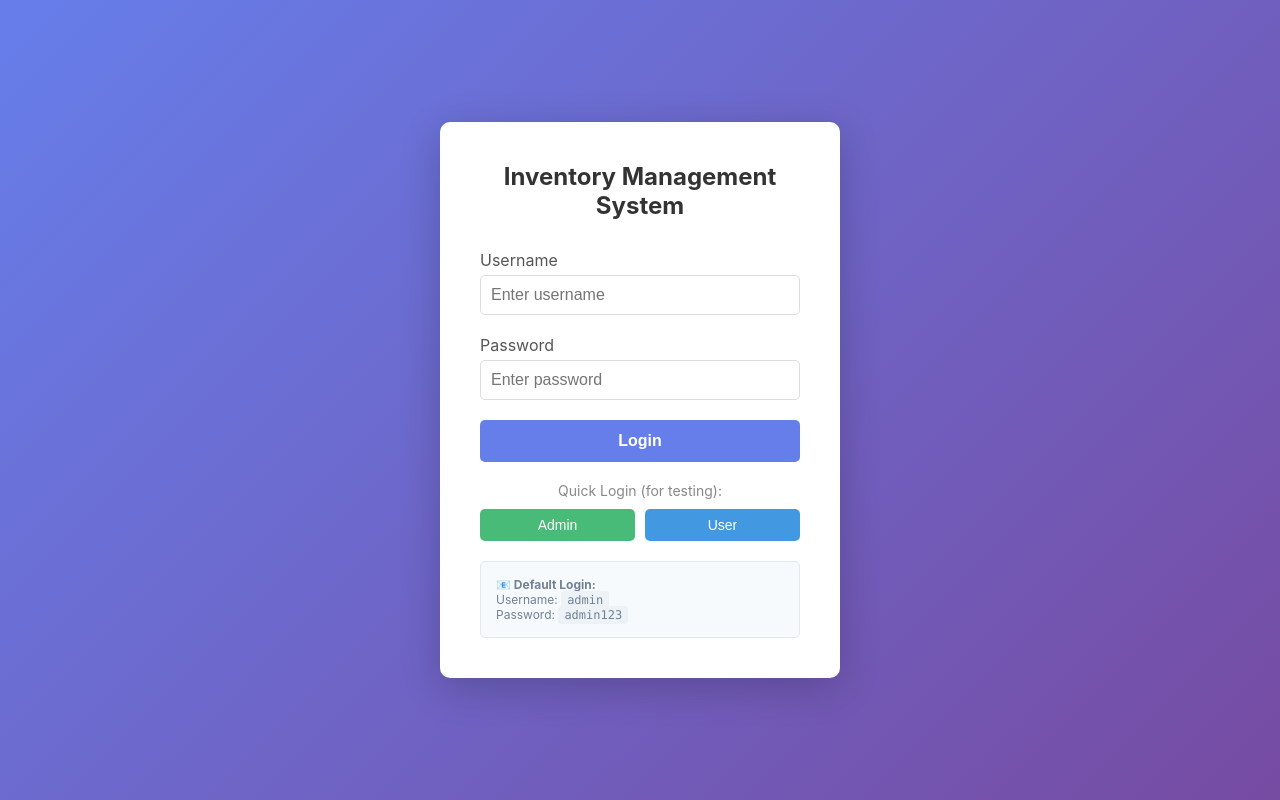
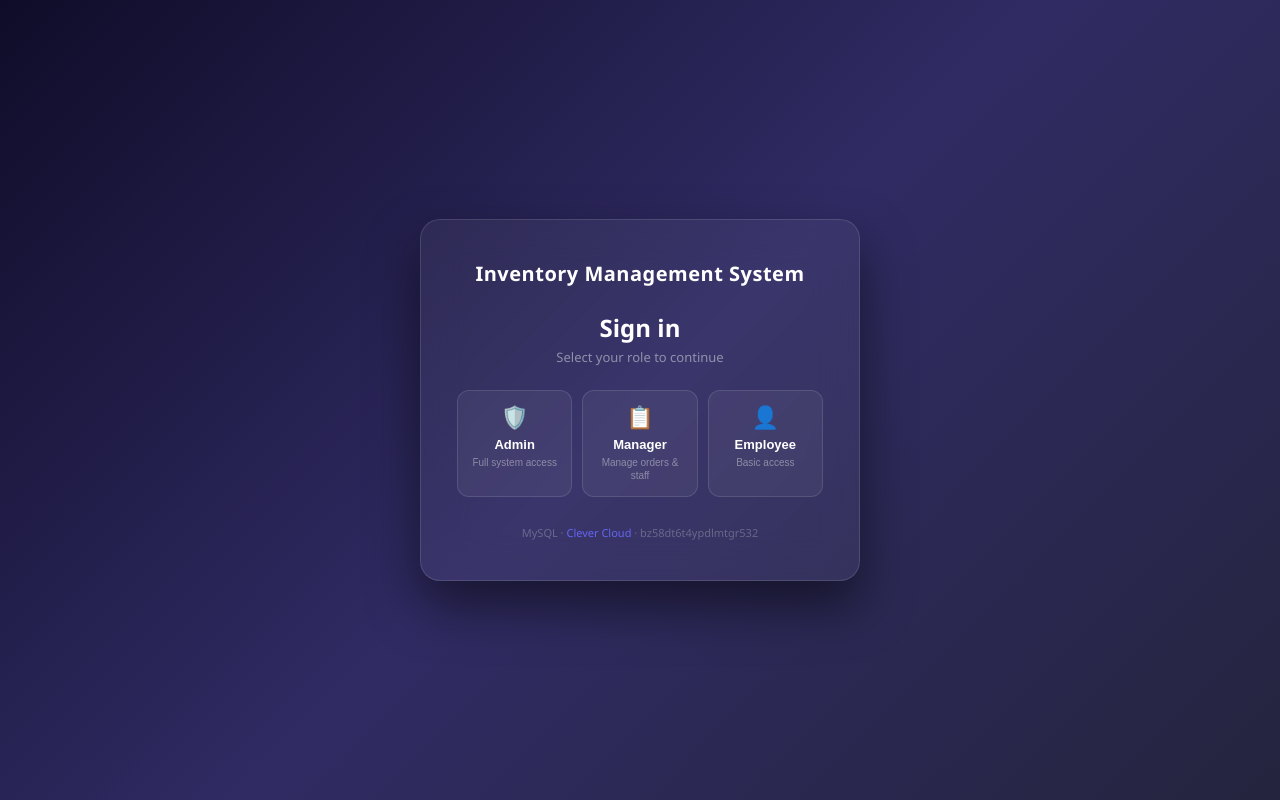
Before and after one commit to yogabalan07/Team-5, a React (Create React App) app in the folder frontend/: page /login in a window 1280 px wide. Built offline with nearby package versions, Linux system fonts and the light colour scheme; no server answers.

Commit message:
Update Login.jsx

```diff
--- a/frontend/src/pages/Login.jsx
+++ b/frontend/src/pages/Login.jsx
@@ -3,178 +3,296 @@ import { useNavigate } from 'react-router-dom';
 import { useAuth } from '../context/AuthContext.jsx';
 import { toast } from 'react-toastify';
 
-const Login = () => {
-    const [username, setUsername] = useState('');
-    const [password, setPassword] = useState('');
+const ROLES = [
+  { value: "Admin", label: "Admin", icon: "🛡️", desc: "Full system access" },
+  { value: "Manager", label: "Manager", icon: "📋", desc: "Manage orders & staff" },
+  { value: "User", label: "Employee", icon: "👤", desc: "Basic access" },
+];
+
+const LoginPage = () => {
+  const [selectedRole, setSelectedRole] = useState(null);
+  const [form, setForm] = useState({ username: "", password: "" });
+  const [error, setError] = useState("");
   const [loading, setLoading] = useState(false);
+  const navigate = useNavigate();
   const { login } = useAuth();
-    const navigate = useNavigate();
 
-    const handleSubmit = async (e) => {
+  const handleChange = (e) => {
+    setForm({ ...form, [e.target.name]: e.target.value });
+    setError("");
+  };
+
+  const handleRoleSelect = (role) => {
+    setSelectedRole(role);
+    setError("");
+    setForm({ username: "", password: "" });
+  };
+
+  const handleLogin = async (e) => {
     e.preventDefault();
+    if (!selectedRole) {
+      setError("Please select a role first.");
+      return;
+    }
+
     setLoading(true);
-        const result = await login(username, password);
-        setLoading(false);
+    setError("");
 
+    try {
+      const result = await login(form.username, form.password);
       if (result.success) {
         toast.success('Login successful!');
         navigate('/dashboard');
       } else {
-            toast.error(result.error || 'Login failed. Please try again.');
+        setError(result.error || 'Login failed. Please try again.');
+      }
+    } catch (err) {
+      setError(err.response?.data?.message || err.message || 'Login failed. Please try again.');
+    } finally {
+      setLoading(false);
     }
   };
 
-    // Quick login function for testing
-    const quickLogin = (user, pass) => {
-        setUsername(user);
-        setPassword(pass);
-        // Auto submit after setting credentials
-        setTimeout(() => {
-            document.getElementById('login-form').dispatchEvent(
-                new Event('submit', { cancelable: true, bubbles: true })
+  // ── Login screen ────────────────────────────────────────────────────────────
+  return (
+    <div style={s.wrapper}>
+      <div style={s.card}>
+
+        {/* Brand */}
+        <div style={s.brand}>
+
+          <span style={s.brandName}>Inventory Management System</span>
+        </div>
+
+        <h1 style={s.title}>Sign in</h1>
+        <p style={s.subtitle}>Select your role to continue</p>
+
+        {/* Role selector */}
+        <div style={s.roleGrid}>
+          {ROLES.map((role) => {
+            const active = selectedRole?.value === role.value;
+            return (
+              <button
+                key={role.value}
+                type="button"
+                onClick={() => handleRoleSelect(role)}
+                style={{
+                  ...s.roleCard,
+                  ...(active ? s.roleCardActive : {}),
+                }}
+              >
+                <span style={s.roleIcon}>{role.icon}</span>
+                <span style={{ ...s.roleLabel, color: active ? "#a5b4fc" : "#fff" }}>
+                  {role.label}
+                </span>
+                <span style={s.roleDesc}>{role.desc}</span>
+                {active && <div style={s.roleCheck}>✓</div>}
+              </button>
             );
-        }, 100);
-    };
+          })}
+        </div>
 
-    return (
+        {/* Credentials form — shown after role is picked */}
         <div style={{
-            display: 'flex',
-            justifyContent: 'center',
-            alignItems: 'center',
-            minHeight: '100vh',
-            background: 'linear-gradient(135deg, #667eea 0%, #764ba2 100%)'
+          ...s.formWrap,
+          maxHeight: selectedRole ? "400px" : "0px",
+          opacity: selectedRole ? 1 : 0,
+          overflow: "hidden",
+          transition: "max-height 0.4s ease, opacity 0.3s ease",
         }}>
-            <div style={{
-                background: 'white',
-                padding: '40px',
-                borderRadius: '10px',
-                boxShadow: '0 10px 40px rgba(0,0,0,0.2)',
-                width: '100%',
-                maxWidth: '400px'
-            }}>
-                <h2 style={{ textAlign: 'center', marginBottom: '30px', color: '#333' }}>
-                    Inventory Management System
-                </h2>
+          <form onSubmit={handleLogin} style={s.form}>
 
-                <form id="login-form" onSubmit={handleSubmit}>
-                    <div style={{ marginBottom: '20px' }}>
-                        <label style={{ display: 'block', marginBottom: '5px', color: '#555' }}>
-                            Username
-                        </label>
+            <div style={s.divider}>
+              <span style={s.dividerLine} />
+              <span style={s.dividerText}>
+                {selectedRole ? `${selectedRole.label} credentials` : ""}
+              </span>
+              <span style={s.dividerLine} />
+            </div>
+
+            {/* Username */}
+            <div style={s.fieldGroup}>
+              <label style={s.label} htmlFor="username">Username</label>
+              <div style={s.inputWrapper}>
+                <span style={s.inputIcon}>👤</span>
                 <input
+                  id="username"
+                  name="username"
                   type="text"
-                            value={username}
-                            onChange={(e) => setUsername(e.target.value)}
                   placeholder="Enter username"
-                            style={{
-                                width: '100%',
-                                padding: '10px',
-                                border: '1px solid #ddd',
-                                borderRadius: '5px',
-                                fontSize: '16px'
-                            }}
+                  value={form.username}
+                  onChange={handleChange}
                   required
+                  style={s.input}
+                  autoComplete="username"
                 />
               </div>
+            </div>
 
-                    <div style={{ marginBottom: '20px' }}>
-                        <label style={{ display: 'block', marginBottom: '5px', color: '#555' }}>
-                            Password
-                        </label>
+            {/* Password */}
+            <div style={s.fieldGroup}>
+              <label style={s.label} htmlFor="password">Password</label>
+              <div style={s.inputWrapper}>
+                <span style={s.inputIcon}>🔒</span>
                 <input
+                  id="password"
+                  name="password"
                   type="password"
-                            value={password}
-                            onChange={(e) => setPassword(e.target.value)}
                   placeholder="Enter password"
-                            style={{
-                                width: '100%',
-                                padding: '10px',
-                                border: '1px solid #ddd',
-                                borderRadius: '5px',
-                                fontSize: '16px'
-                            }}
+                  value={form.password}
+                  onChange={handleChange}
                   required
+                  style={s.input}
+                  autoComplete="current-password"
                 />
               </div>
+            </div>
+
+            {error && (
+              <div style={s.errorBox}>
+                <span>⚠️</span> {error}
+              </div>
+            )}
 
             <button
               type="submit"
               disabled={loading}
-                        style={{
-                            width: '100%',
-                            padding: '12px',
-                            background: '#667eea',
-                            color: 'white',
-                            border: 'none',
-                            borderRadius: '5px',
-                            fontSize: '16px',
-                            fontWeight: 'bold',
-                            cursor: 'pointer',
-                            transition: 'background 0.3s'
-                        }}
-                        onMouseEnter={(e) => e.target.style.background = '#5a67d8'}
-                        onMouseLeave={(e) => e.target.style.background = '#667eea'}
+              style={{ ...s.submitBtn, opacity: loading ? 0.75 : 1 }}
             >
-                        {loading ? 'Logging in...' : 'Login'}
+              {loading ? "⟳ Signing in..." : `Sign In as ${selectedRole?.label}`}
             </button>
           </form>
-
-                {/* Quick Login Buttons - For Testing */}
-                <div style={{ marginTop: '20px' }}>
-                    <p style={{ textAlign: 'center', color: '#888', fontSize: '14px', marginBottom: '10px' }}>
-                        Quick Login (for testing):
-                    </p>
-                    <div style={{ display: 'flex', gap: '10px' }}>
-                        <button
-                            onClick={() => quickLogin('admin', 'admin123')}
-                            style={{
-                                flex: 1,
-                                padding: '8px',
-                                background: '#48bb78',
-                                color: 'white',
-                                border: 'none',
-                                borderRadius: '5px',
-                                cursor: 'pointer',
-                                fontSize: '14px'
-                            }}
-                        >
-                            Admin
-                        </button>
-                        <button
-                            onClick={() => quickLogin('user', 'user123')}
-                            style={{
-                                flex: 1,
-                                padding: '8px',
-                                background: '#4299e1',
-                                color: 'white',
-                                border: 'none',
-                                borderRadius: '5px',
-                                cursor: 'pointer',
-                                fontSize: '14px'
-                            }}
-                        >
-                            User
-                        </button>
-                    </div>
         </div>
 
-                {/* Show credentials on login page */}
-                <div style={{
-                    marginTop: '20px',
-                    padding: '15px',
-                    background: '#f7fafc',
-                    borderRadius: '5px',
-                    border: '1px solid #e2e8f0'
-                }}>
-                    <p style={{ fontSize: '12px', color: '#718096', margin: 0 }}>
-                        <strong>📧 Default Login:</strong><br/>
-                        Username: <code style={{ background: '#edf2f7', padding: '2px 6px', borderRadius: '3px' }}>admin</code><br/>
-                        Password: <code style={{ background: '#edf2f7', padding: '2px 6px', borderRadius: '3px' }}>admin123</code>
+        <p style={s.footer}>
+          MySQL · <span style={{ color: "#6366f1" }}>Clever Cloud</span> · bz58dt6t4ypdlmtgr532
         </p>
-                </div>
       </div>
     </div>
   );
 };
 
-export default Login;
+const s = {
+  wrapper: {
+    minHeight: "100vh",
+    display: "flex",
+    alignItems: "center",
+    justifyContent: "center",
+    background: "linear-gradient(135deg, #0f0c29 0%, #302b63 50%, #24243e 100%)",
+    fontFamily: "'Segoe UI', system-ui, sans-serif",
+    padding: "20px",
+  },
+  card: {
+    background: "rgba(255,255,255,0.05)",
+    backdropFilter: "blur(20px)",
+    border: "1px solid rgba(255,255,255,0.12)",
+    borderRadius: "20px",
+    padding: "40px 36px",
+    width: "100%",
+    maxWidth: "440px",
+    boxShadow: "0 25px 50px rgba(0,0,0,0.5)",
+    textAlign: "center",
+  },
+  brand: {
+    display: "flex", alignItems: "center", justifyContent: "center",
+    gap: "10px", marginBottom: "24px",
+  },
+  brandIcon: {
+    width: "40px", height: "40px", borderRadius: "10px",
+    background: "linear-gradient(135deg, #6366f1, #8b5cf6)",
+    display: "flex", alignItems: "center", justifyContent: "center",
+    color: "#fff", fontWeight: "700", fontSize: "18px",
+  },
+  brandName: { color: "#fff", fontWeight: "700", fontSize: "20px", letterSpacing: "0.5px" },
+  title: { color: "#fff", fontSize: "24px", fontWeight: "700", margin: "0 0 4px 0" },
+  subtitle: { color: "rgba(255,255,255,0.45)", fontSize: "13px", margin: "0 0 24px 0" },
+
+  // Role grid
+  roleGrid: {
+    display: "grid",
+    gridTemplateColumns: "repeat(3, 1fr)",
+    gap: "10px",
+    marginBottom: "4px",
+  },
+  roleCard: {
+    position: "relative",
+    display: "flex", flexDirection: "column", alignItems: "center",
+    gap: "4px",
+    padding: "14px 8px",
+    background: "rgba(255,255,255,0.05)",
+    border: "1px solid rgba(255,255,255,0.12)",
+    borderRadius: "12px",
+    cursor: "pointer",
+    transition: "all 0.2s ease",
+  },
+  roleCardActive: {
+    background: "rgba(99,102,241,0.2)",
+    border: "1px solid rgba(99,102,241,0.6)",
+    boxShadow: "0 0 16px rgba(99,102,241,0.25)",
+  },
+  roleIcon: { fontSize: "22px", marginBottom: "2px" },
+  roleLabel: { fontSize: "13px", fontWeight: "600" },
+  roleDesc: { fontSize: "10px", color: "rgba(255,255,255,0.4)", lineHeight: "1.3" },
+  roleCheck: {
+    position: "absolute", top: "6px", right: "8px",
+    color: "#a5b4fc", fontSize: "11px", fontWeight: "700",
+  },
+
+  // Form
+  formWrap: { textAlign: "left" },
+  form: { display: "flex", flexDirection: "column", gap: "14px", paddingTop: "4px" },
+  divider: {
+    display: "flex", alignItems: "center", gap: "10px", margin: "8px 0 4px",
+  },
+  dividerLine: {
+    flex: 1, height: "1px", background: "rgba(255,255,255,0.1)",
+  },
+  dividerText: { color: "rgba(255,255,255,0.35)", fontSize: "11px", whiteSpace: "nowrap" },
+  fieldGroup: { display: "flex", flexDirection: "column", gap: "5px" },
+  label: { color: "rgba(255,255,255,0.7)", fontSize: "12px", fontWeight: "500" },
+  inputWrapper: { position: "relative", display: "flex", alignItems: "center" },
+  inputIcon: { position: "absolute", left: "13px", fontSize: "15px", pointerEvents: "none" },
+  input: {
+    width: "100%", padding: "11px 12px 11px 40px",
+    background: "rgba(255,255,255,0.07)",
+    border: "1px solid rgba(255,255,255,0.15)",
+    borderRadius: "10px", color: "#fff", fontSize: "14px",
+    outline: "none", boxSizing: "border-box",
+  },
+  errorBox: {
+    background: "rgba(239,68,68,0.15)", border: "1px solid rgba(239,68,68,0.4)",
+    borderRadius: "8px", color: "#fca5a5", fontSize: "12px",
+    padding: "9px 12px", display: "flex", alignItems: "center", gap: "8px",
+  },
+  submitBtn: {
+    padding: "13px",
+    background: "linear-gradient(135deg, #6366f1, #8b5cf6)",
+    border: "none", borderRadius: "10px", color: "#fff",
+    fontSize: "14px", fontWeight: "600", cursor: "pointer",
+    letterSpacing: "0.3px", marginTop: "4px",
+  },
+  footer: { marginTop: "24px", color: "rgba(255,255,255,0.25)", fontSize: "11px" },
+
+  // Success
+  successIcon: {
+    width: "64px", height: "64px", borderRadius: "50%",
+    background: "linear-gradient(135deg, #6366f1, #8b5cf6)",
+    display: "flex", alignItems: "center", justifyContent: "center",
+    fontSize: "28px", margin: "0 auto 18px",
+  },
+  welcomeTitle: { color: "#fff", fontSize: "22px", margin: "0 0 6px 0" },
+  welcomeName: { color: "rgba(255,255,255,0.6)", fontSize: "15px", margin: "0 0 12px 0" },
+  roleBadge: {
+    display: "inline-block",
+    background: "rgba(99,102,241,0.25)", border: "1px solid rgba(99,102,241,0.5)",
+    color: "#a5b4fc", borderRadius: "20px", padding: "4px 14px",
+    fontSize: "13px", fontWeight: "500", marginBottom: "22px",
+  },
+  logoutBtn: {
+    display: "block", width: "100%", padding: "12px",
+    background: "rgba(255,255,255,0.08)", border: "1px solid rgba(255,255,255,0.15)",
+    borderRadius: "10px", color: "#fff", fontSize: "14px", cursor: "pointer",
+  },
+};
+
+export default LoginPage;
```
Lines whose indentation alone changed are shown as unchanged.
